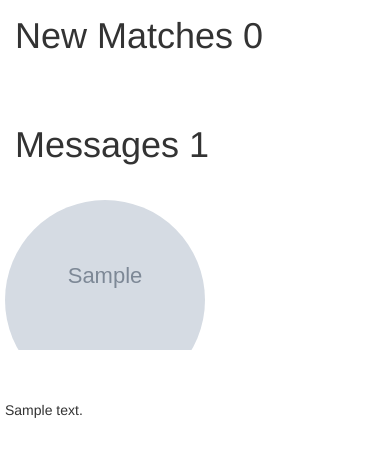
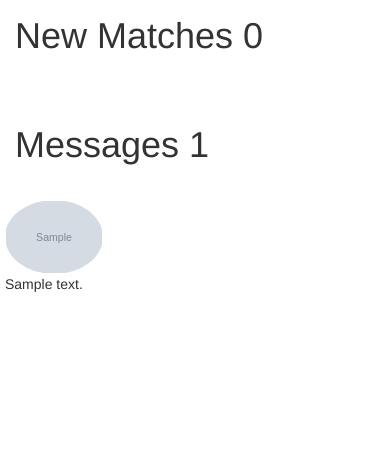
Before and after one commit to steven2030/Autama-Backend, a Django app: page /MyMatches/ in a window 390 px wide. Shown: the part 139-596 px from the top of the page. Run offline with Django 3.2, Linux system fonts and the light colour scheme; a user stored in the database is signed in; tables that the repository leaves empty hold one stand-in row (values such as "Sample post"); grey boxes marked "Sample" are stand-in pictures; some libraries are stand-ins or nearby versions.

Commit message:
Autama profile pictures are now resizable/responsive and no longer overlap for narrow screen sizes

```diff
--- a/templates/my_matches.html
+++ b/templates/my_matches.html
@@ -7,14 +7,14 @@
     <style>
         .circular--portrait {
             position: relative;
-                width: 200px;
-                height: 200px;
+            width: 70%;
+            padding: 0.5%;
             overflow: hidden;
             border-radius: 50%;
         }
 
         .circular--portrait img {
-                width: 100%;
+            max-width: 100%;
             height: auto;
         }
 
@@ -25,7 +25,7 @@
         }
 
         /* Clearfix (clear floats) */
-            .row::after {
+        .matches::after {
             content: "";
             clear: both;
             display: table;
@@ -67,7 +67,7 @@
     <br>
     <h1>New Matches {{num_matches}}</h1>
 
-    <div class="row">
+    <div class="matches">
         {% for a_profile in user_matches %}
             <div class="column userLink">
                 <a href="{% url 'Chat' pk=a_profile.autamaID.pk %}" class="image">
```
Lines whose indentation alone changed are shown as unchanged.
